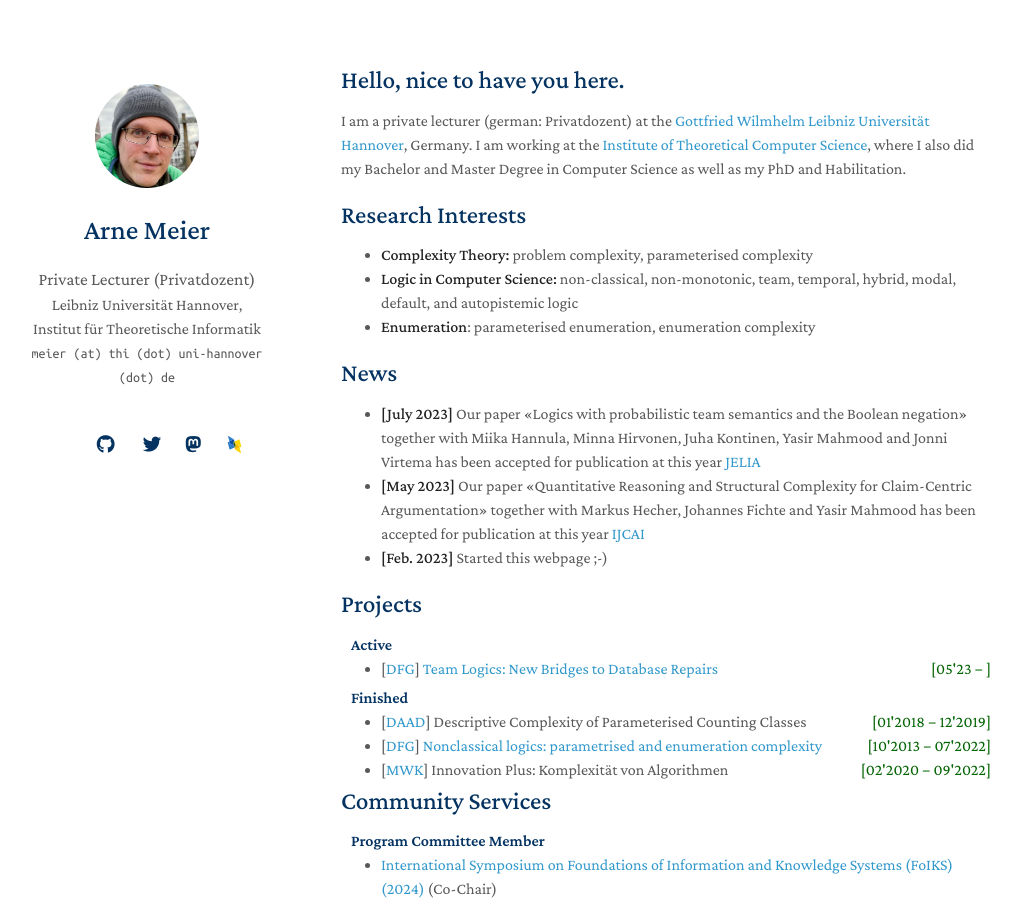
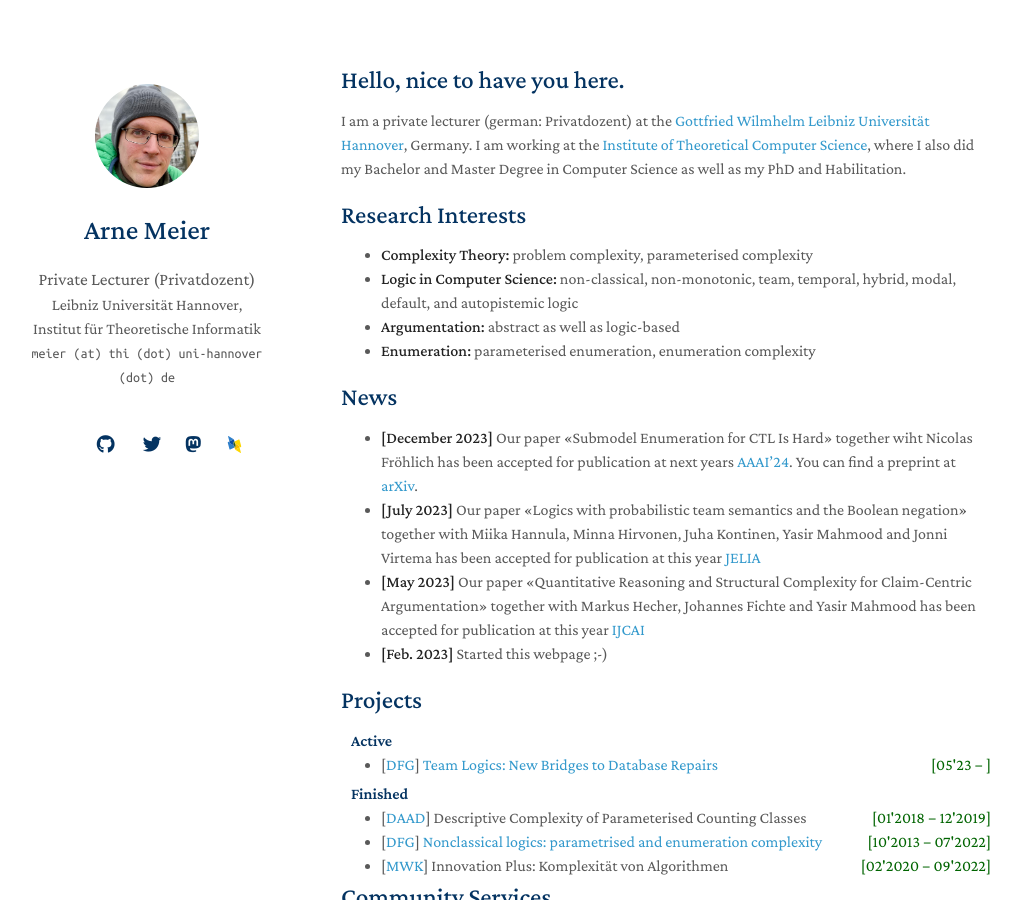
Before and after one commit to ArneMeier/ArneMeier.github.io, a Jekyll site: the page built from index.md, in a window 1280 px wide and 900 px high. Shown: the whole window, without its empty margins (129-1150 px from the left). Built offline with Jekyll 4.4.1, drawn with Linux system fonts in a browser that asks for light colours; nearby versions of some CDN libraries; a style sheet for code colours, icons or effects is not loaded; our own code applies the rules of GitHub Pages for plain Markdown files.

Commit message:
aaai acceptance mentioned

```diff
--- a/index.md
+++ b/index.md
@@ -11,10 +11,11 @@ I am working at the [Institute of Theoretical Computer Science](https://www.thi.
 
 - **Complexity Theory:** problem complexity, parameterised complexity
 - **Logic in Computer Science:** non-classical, non-monotonic, team, temporal, hybrid, modal, default, and autopistemic logic
-- **Enumeration**: parameterised enumeration, enumeration complexity
+- **Argumentation:** abstract as well as logic-based
+- **Enumeration:** parameterised enumeration, enumeration complexity
 
 ## News
-
+- **[December 2023]** Our paper «Submodel Enumeration for CTL Is Hard» together wiht Nicolas Fröhlich has been accepted for publication at next years <a href="https://aaai.org/aaai-conference/">AAAI'24</a>. You can find a preprint at <a href="https://arxiv.org/abs/2312.09868">arXiv</a>.
 - **[July 2023]** Our paper «Logics with probabilistic team semantics and the Boolean negation» together with Miika Hannula, Minna Hirvonen, Juha Kontinen, Yasir Mahmood and Jonni Virtema has been accepted for publication at this year <a href="http://jelia2023.inf.tu-dresden.de">JELIA</a>
 - **[May 2023]** Our paper «Quantitative Reasoning and Structural Complexity for Claim-Centric Argumentation» together with Markus Hecher, Johannes Fichte and Yasir Mahmood has been accepted for publication at this year <a href="http://ijcai-23.org" target="_blank">IJCAI</a>
 - **[Feb. 2023]** Started this webpage ;-)
```
